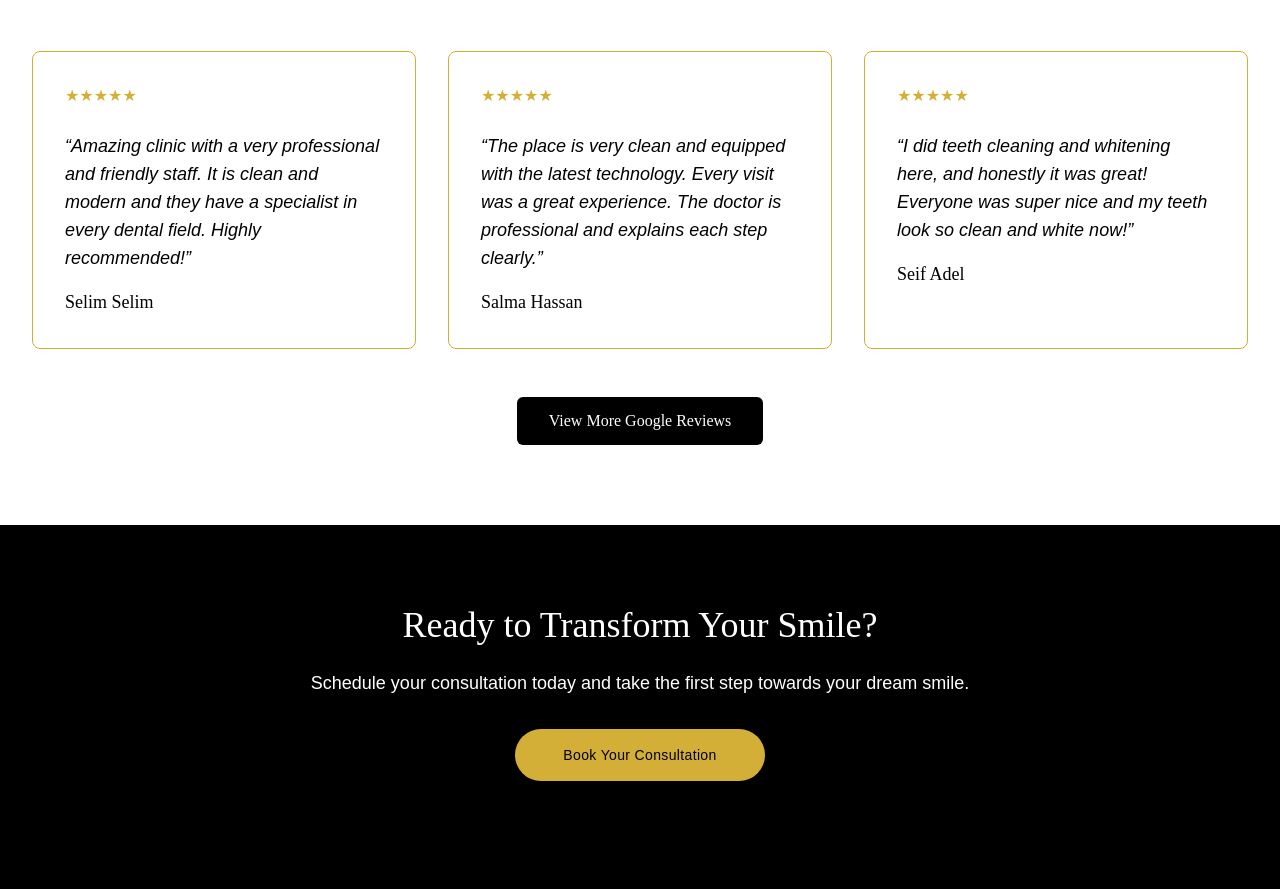
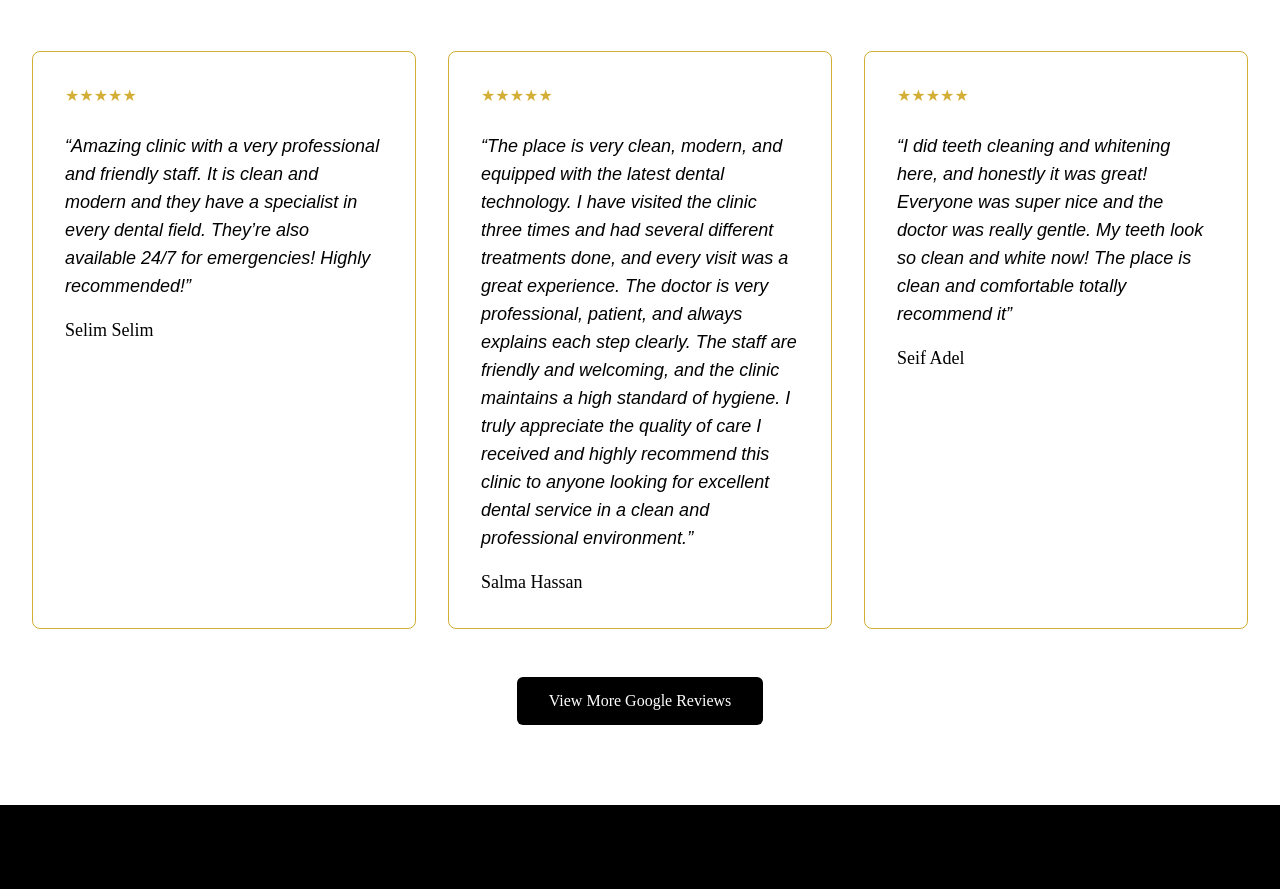
Before and after one commit to salmaa100/crystal-smile-dental, a Next.js app: page / in a window 1280 px wide. Shown: the part 2800-3689 px from the top of the page. Built offline with nearby package versions, Linux system fonts and the light colour scheme.

Commit message:
Update testimonials with additional details and clarity

```diff
--- a/src/app/page.tsx
+++ b/src/app/page.tsx
@@ -192,15 +192,15 @@ export default function Home() {
       {[
         {
           name: "Selim Selim",
-          text: "Amazing clinic with a very professional and friendly staff. It is clean and modern and they have a specialist in every dental field. Highly recommended!"
+          text: "Amazing clinic with a very professional and friendly staff. It is clean and modern and they have a specialist in every dental field. They’re also available 24/7 for emergencies! Highly recommended!"
         },
         {
           name: "Salma Hassan",
-          text: "The place is very clean and equipped with the latest technology. Every visit was a great experience. The doctor is professional and explains each step clearly."
+          text: "The place is very clean, modern, and equipped with the latest dental technology. I have visited the clinic three times and had several different treatments done, and every visit was a great experience. The doctor is very professional, patient, and always explains each step clearly. The staff are friendly and welcoming, and the clinic maintains a high standard of hygiene. I truly appreciate the quality of care I received and highly recommend this clinic to anyone looking for excellent dental service in a clean and professional environment."
         },
         {
           name: "Seif Adel",
-          text: "I did teeth cleaning and whitening here, and honestly it was great! Everyone was super nice and my teeth look so clean and white now!"
+          text: "I did teeth cleaning and whitening here, and honestly it was great! Everyone was super nice and the doctor was really gentle. My teeth look so clean and white now! The place is clean and comfortable totally recommend it"
         }
       ].map((testimonial, index) => (
         <motion.div
```
